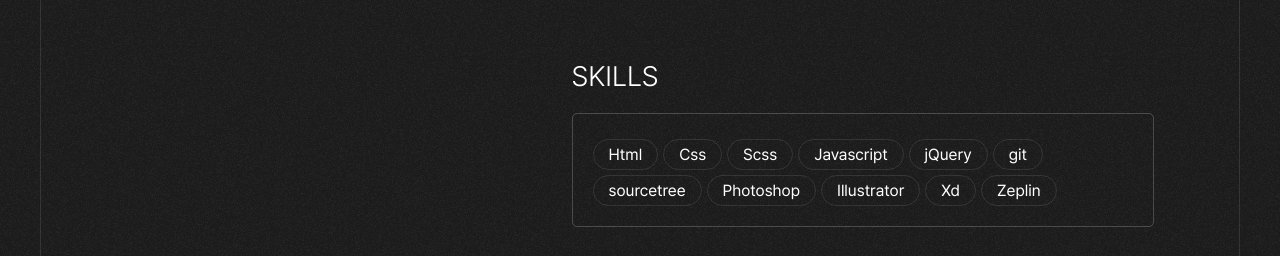
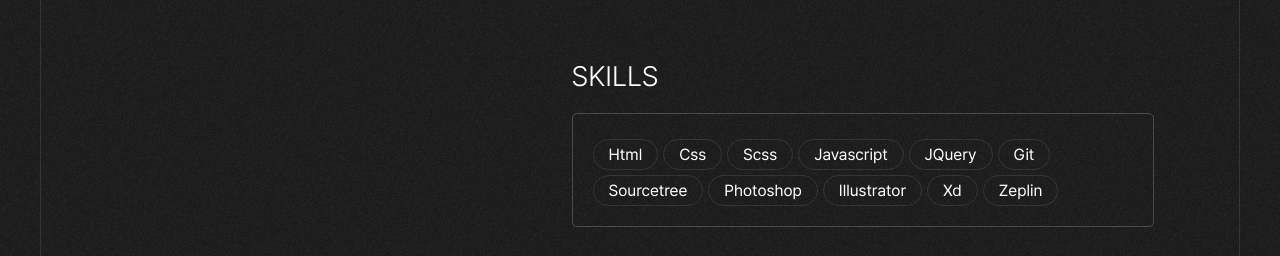
Before and after one commit to k-bora/portfolio-3rd, a Vue app: page / in a window 1280 px wide. Shown: the part 1720-1976 px from the top of the page. Built offline with nearby package versions, Linux system fonts and the light colour scheme.

Commit message:
스킬 대문자로 통일

```diff
--- a/src/constants/list.js
+++ b/src/constants/list.js
@@ -71,9 +71,9 @@
     {name: "Css",},
     {name: "Scss",},
     {name: "Javascript",},
-    {name: "jQuery",},
-    {name: "git",},
-    {name: "sourcetree",},
+    {name: "JQuery",},
+    {name: "Git",},
+    {name: "Sourcetree",},
     {name: "Photoshop",},
     {name: "Illustrator",},
     {name: "Xd",},
```
